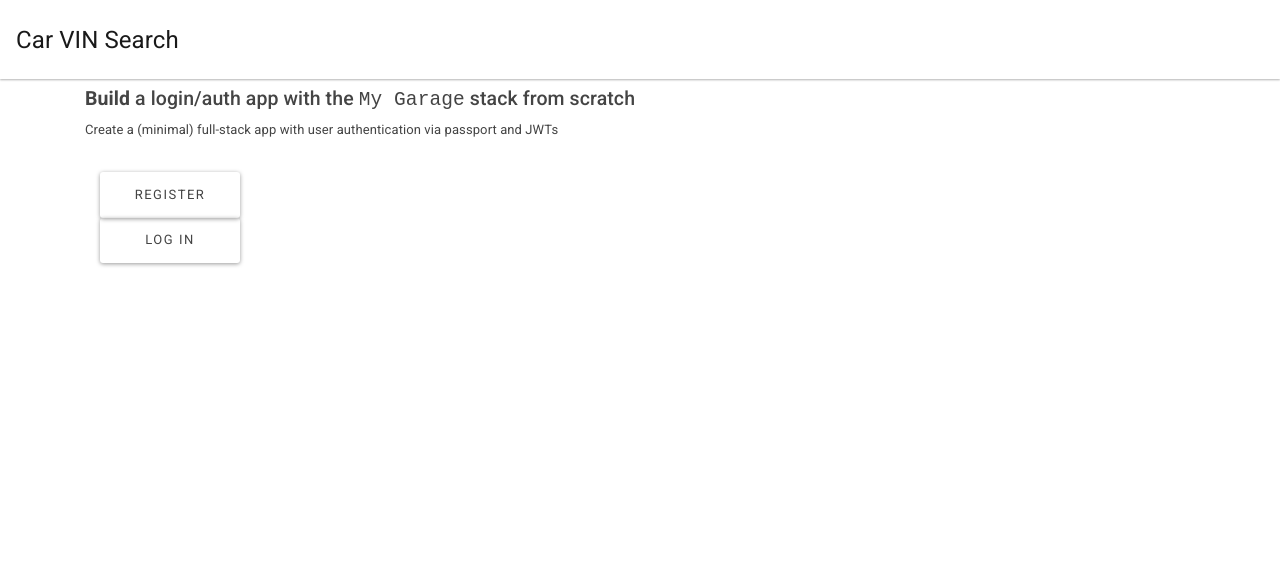
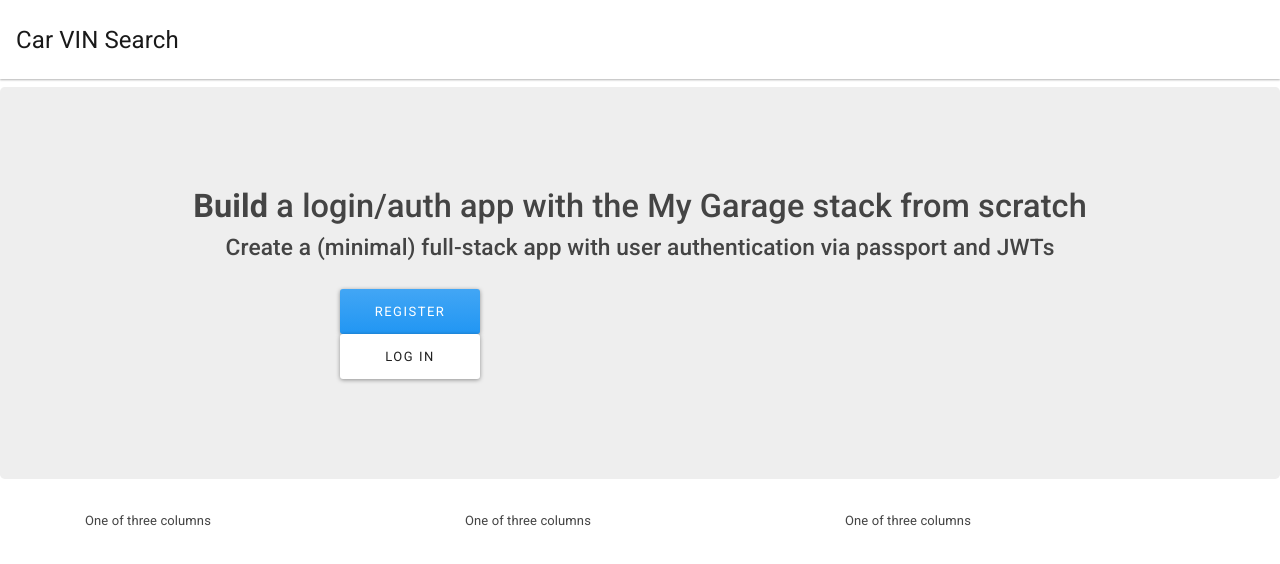
Before and after one commit to mig9tx/MyGarage, a React (Create React App) app in the folder client/: page / in a window 1280 px wide. Shown: the top 564 px of the page. Built offline with nearby package versions, Linux system fonts and the light colour scheme.

Commit message:
new push with changes

```diff
--- a/client/src/components/Nav/landingNav.js
+++ b/client/src/components/Nav/landingNav.js
@@ -3,6 +3,12 @@ import { Link } from "react-router-dom";
 import "./style.css";
 
 class Nav extends Component {
+  logOut (e) {
+    e.preventDefault()
+    localStorage.removeItem('usertoken')
+    this.props.history.push(`/`)
+}
+
   state = {
     open: false,
     width: window.innerWidth
--- a/client/src/pages/Landing.js
+++ b/client/src/pages/Landing.js
@@ -1,25 +1,27 @@
 import React, { Component } from "react";
 import { Link } from "react-router-dom";
+// import Jumbotron from "../components/Jumbotron";
 
 
 class Landing extends Component {
   render() {
     return (
-      <div style={{ height: "75vh" }} className="container valign-wrapper">
-        <div className="row">
-          <div className="col s12 center-align">
-            <div></div>
-            <h4>
+      <div>
+        <div className="jumbotron">
+          <div className="row text-center">
+            <div className="col-md-12 center-align">
+                <h1>
                 <b>Build</b> a login/auth app with the{" "}
-              <span style={{ fontFamily: "monospace" }}>My Garage</span> stack from
+                <span>My Garage</span> stack from
                 scratch
-            </h4>
-            <p className="flow-text grey-text text-darken-1">
+              </h1>
+                <h3>
                 Create a (minimal) full-stack app with user authentication via
                 passport and JWTs
-            </p>
+              </h3>
               <br />
-            <div className="col s6">
+                <div className="col-md-8 mx-auto">
+                  <div className="col-md-4">
                     <Link
                       to="/register"
                       style={{
@@ -27,12 +29,12 @@ class Landing extends Component {
                         borderRadius: "3px",
                         letterSpacing: "1.5px"
                       }}
-                className="btn btn-large waves-effect waves-light hoverable blue accent-3"
+                      className="btn btn-large btn-primary"
                     >
                       Register
                     </Link>
                   </div>
-            <div className="col s6">
+                  <div className="col-md-4">
                   <Link
                     to="/login"
                     style={{
@@ -40,10 +42,26 @@ class Landing extends Component {
                       borderRadius: "3px",
                       letterSpacing: "1.5px"
                     }}
-                className="btn btn-large btn-flat waves-effect white black-text"
+                    className="btn btn-large btn-light"
                   >
                     Log In
                   </Link>
+                </div>
+                </div>
+              </div>
+            </div>
+        </div>
+        {/* container section */}
+        <div className="container">
+          <div className="row">
+            <div className="col-sm">
+              One of three columns
+            </div>
+            <div className="col-sm">
+              One of three columns
+            </div>
+            <div className="col-sm">
+              One of three columns
             </div>
           </div>
         </div>
```
Also changed, not shown: client/src/components/Nav/index.js (+22 -1 lines), client/public/manifest.json. Lines whose indentation alone changed are shown as unchanged.
